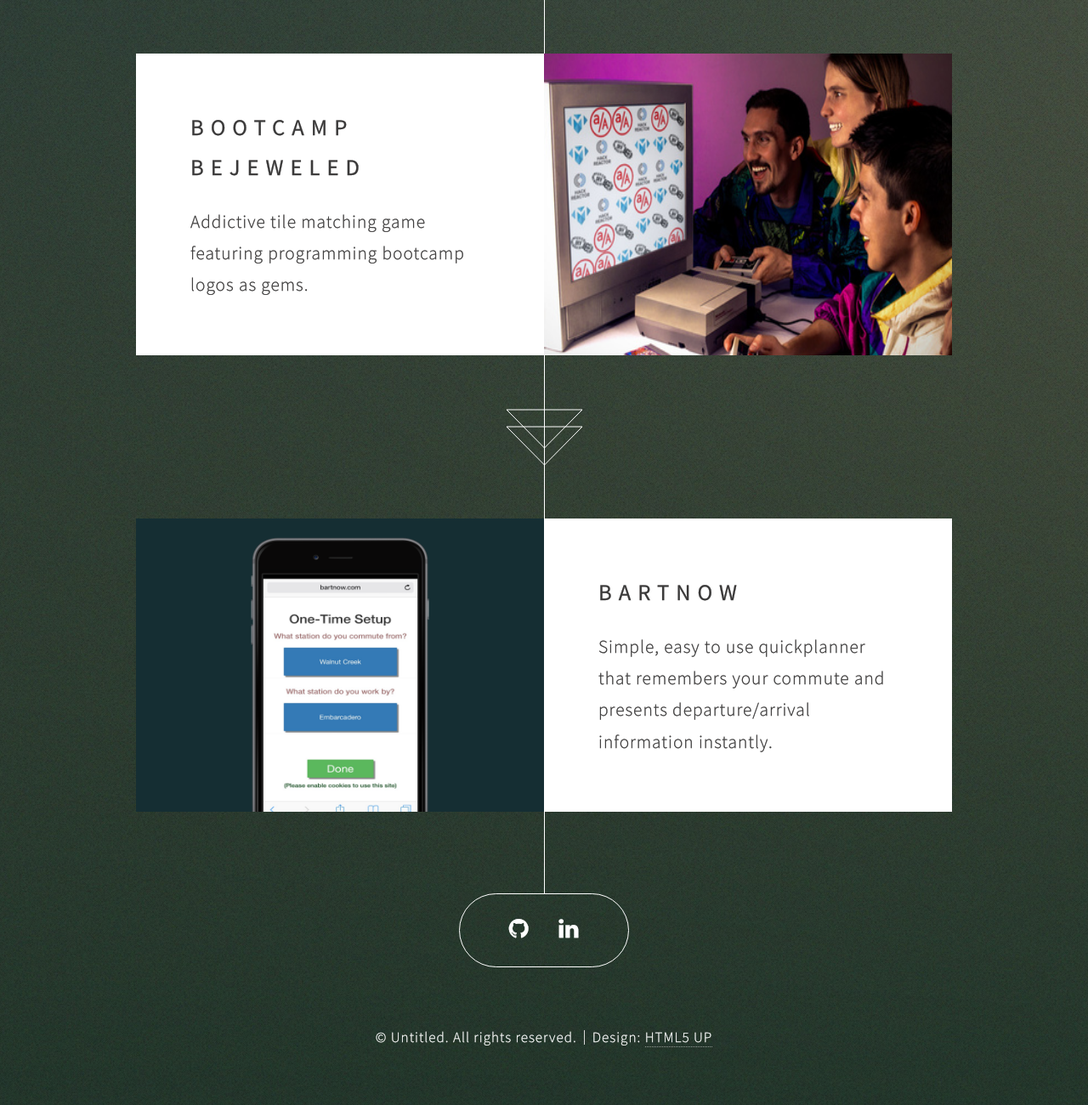
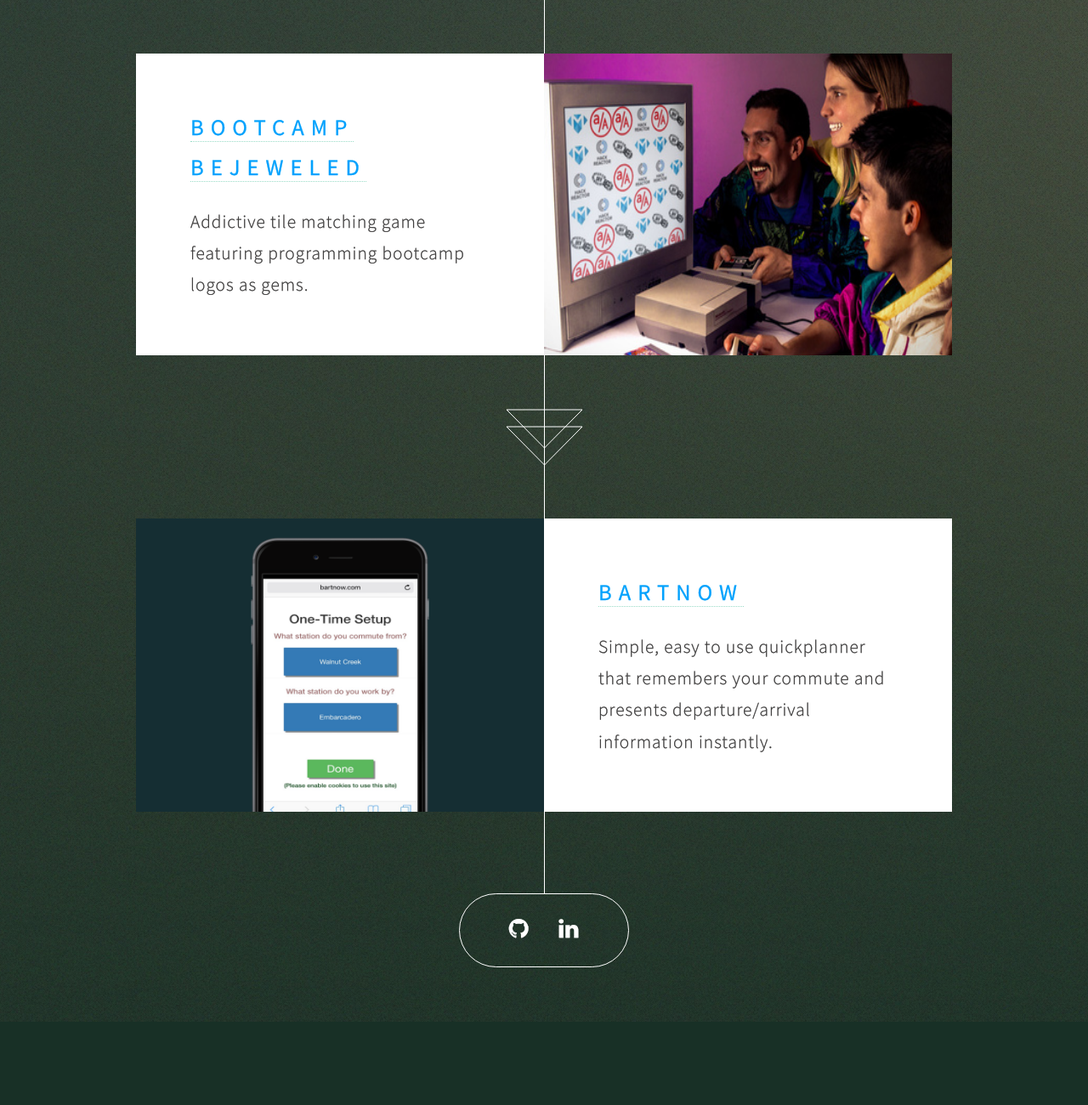
Before and after one commit to dustincchan/dustin-chan-89.github.io, a plain HTML site: page index.html in a window 1280 px wide. Shown: the part 2040-3340 px from the top of the page at 85% size. After the commit the page ends 3242 px from the top, so only its background shows below. Drawn offline with Linux system fonts and the light colour scheme.

Commit message:
added links to projects

```diff
--- a/assets/css/main.css
+++ b/assets/css/main.css
@@ -83,6 +83,10 @@
 
 	.container {
 		width: 1140px;
+	}
+
+	a#project-link {
+    color: rgb(0, 161, 255);
 	}
 
 	@media screen and (max-width: 1680px) {
--- a/index.html
+++ b/index.html
@@ -44,7 +44,7 @@
 				<a href="#" class="image fit"><img id="mooveeme" src="images/mooveeme screenshot.png" alt="" /></a>
 				<div class="inner">
 					<header>
-						<h2>MooVeeme</h2>
+						<h2><a id="project-link" href="www.mooveeme.com">MooVeeme</a></h2>
 					</header>
 					<p>Powerful movie browsing app that lets you find something to watch quickly and easily. Created with Rails and React JS.</p>
 				</div>
@@ -55,7 +55,7 @@
 				<a href="#" class="image fit"><img id="bejeweled" src="images/bootcamp bejeweled.jpg" alt="" /></a>
 				<div class="inner">
 					<header>
-						<h2>Bootcamp Bejeweled</h2>
+						<h2><a id="project-link" href="dustin-chan-89.github.io/Bootcamp-Bejeweled">Bootcamp Bejeweled</a></h2>
 					</header>
 					<p>Addictive tile matching game featuring programming bootcamp logos as gems.</p>
 				</div>
@@ -66,7 +66,7 @@
 				<a href="#" class="image fit"><img id="bejeweled" src="images/bartnow mockup.png" alt="" /></a>
 				<div class="inner">
 					<header>
-						<h2>BartNow</h2>
+						<h2><a id="project-link" href="www.bartnow.com">BartNow</a></h2>
 					</header>
 					<p>Simple, easy to use quickplanner that remembers your commute and presents departure/arrival information instantly.</p>
 				</div>
@@ -232,14 +232,9 @@
 
 		<section id="footer">
 			<ul class="icons">
-				<li><a href="https://github.com/dustin-chan-89" class="icon fa-github"><span class="label">Pinterest</span></a></li>
+				<li><a href="https://github.com/dustin-chan-89" class="icon fa-github"><span class="label"></span></a></li>
 				<li><a href="https://www.linkedin.com/in/dustin-chan-77901a8" class="icon fa-linkedin"><span class="label">LinkedIn</span></a></li>
 			</ul>
-			<div class="copyright">
-				<ul class="menu">
-					<li>&copy; Untitled. All rights reserved.</li><li>Design: <a href="http://html5up.net">HTML5 UP</a></li>
-				</ul>
-			</div>
 		</section>
 
 		<!-- Scripts -->
```
